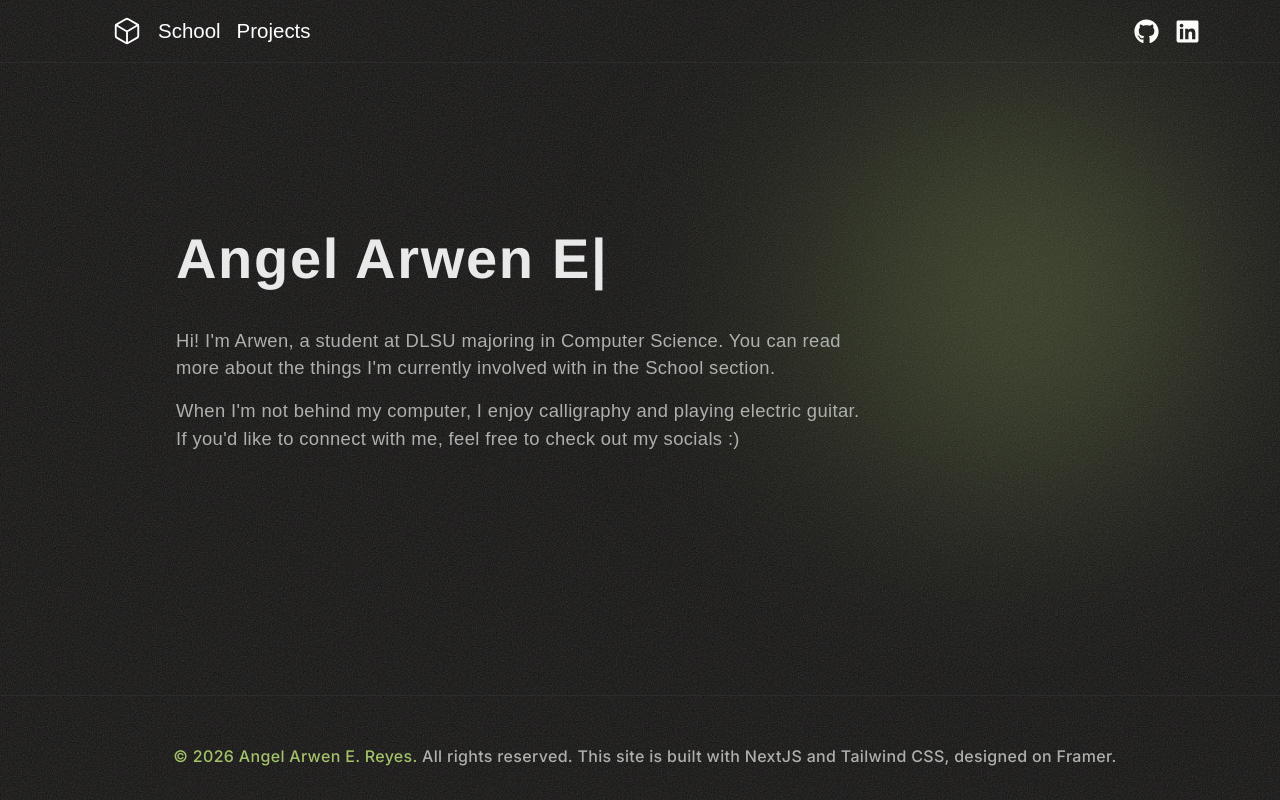
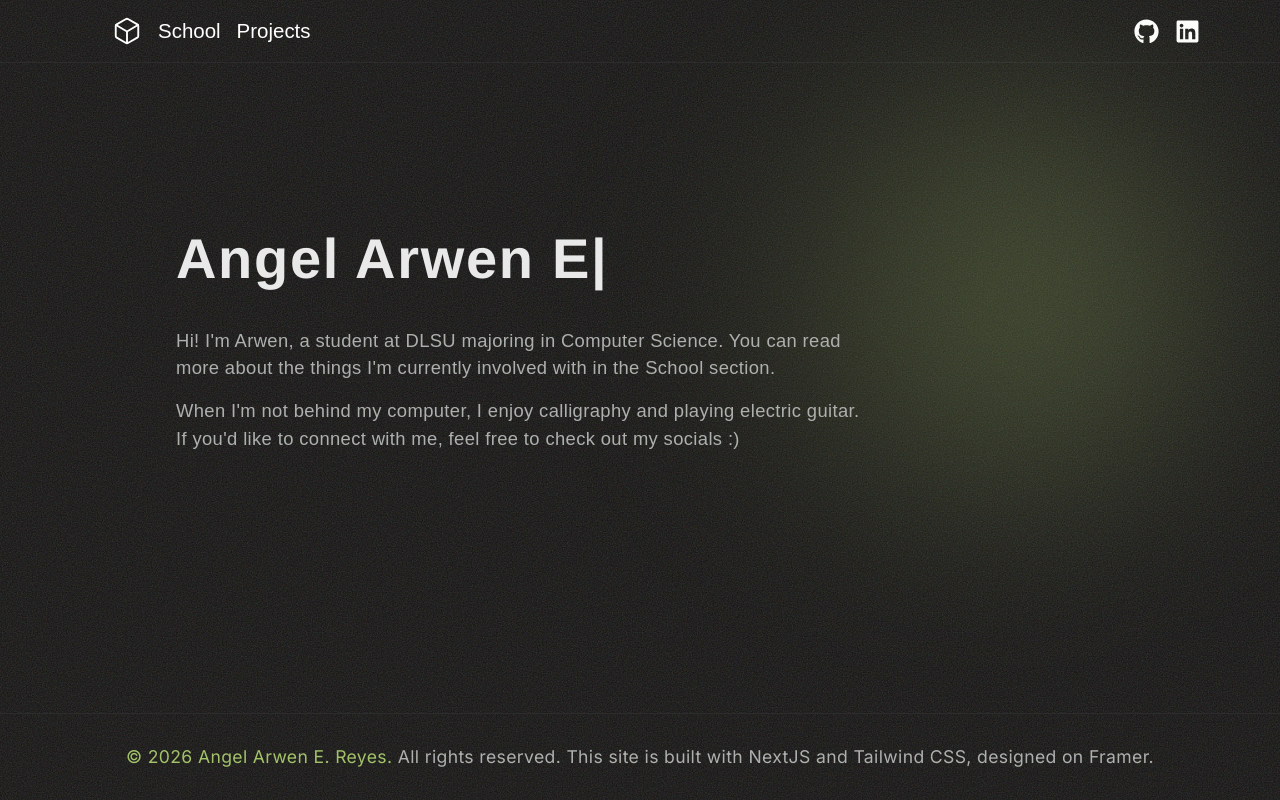
Before and after one commit to angele34/personal-website, a Next.js app: page / in a window 1280 px wide. Built offline with nearby package versions, Linux system fonts and the light colour scheme; a web font is replaced by a local one.

Commit message:
refactor: simplify footer and extract tech links

```diff
--- a/src/components/footer.tsx
+++ b/src/components/footer.tsx
@@ -1,55 +1,50 @@
 import Link from 'next/link';
 import React from 'react';
 
-export default function footer() {
+const techLinks = [
+  { name: 'NextJS', href: 'https://nextjs.org/' },
+  { name: 'Tailwind CSS', href: 'https://tailwindcss.com/' },
+  { name: 'Framer', href: 'https://www.framer.com/' },
+];
+
+export default function Footer() {
   return (
-    (<div className=" border-[#2d2d2de9] border-t-[1px] bottom-0 ">
-      <div className='flex justify-center
-        xxs:py-2 xxs:px-4 xxs:mt-2 xxs:ml-4
-        xs:py-4 xs:px-4 xs:mt-2 xs:ml-4
-        sm:py-6 sm:px-4 sm:mt-3 sm:ml-4
-        md:py-8 md:px-8 md:mt-4 md:ml-8
-        lg:py-8 lg:px-16 lg:mt-4 lg:ml-4
-        xl:py-8 xl:px-20 xl:mt-4 xl:ml-2.5
-        2xl:py-12 2xl:px-24 2xl:mt-8 2xl:ml-3
-        '>
-
-        <p className="font-medium font-inter text-content
-          xxs:text-p-xxs
-          xs:text-p-footer
-          sm:text-p-sm
-          md:text-p-md
-          lg:text-p-footer-lg
-          xl:text-p-footer-lg
-          2xl:text-p
-          tracking-wider
-          ">
-            <span className="text-green-light ">© 2026 Angel Arwen E. Reyes. </span>
-            All rights reserved. This site is built with {''}
+    <footer className="border-t border-[#2d2d2de9]">
+      <div className="flex justify-center px-4 py-8 sm:px-6 sm:py-6 md:px-8 lg:px-12 xl:px-16 2xl:px-24">
+        <p className="font-inter tracking-wider text-content xs:text-p-xs text-p-md 2xl:text-p-2xl">
+          <span className="text-green-light">
+            © 2026 Angel Arwen E. Reyes.
+          </span>{' '}
+          All rights reserved. This site is built with{' '}
           <Link
             href="https://nextjs.org/"
-              className= " hover:text-green-light hover:opacity-90 transition delay-120 "
+            className="transition hover:text-green-light hover:opacity-90"
             target="_blank"
-              rel="noopener noreferrer">
+            rel="noopener noreferrer"
+          >
             NextJS
           </Link>{' '}
-            and {''}
+          and{' '}
           <Link
             href="https://tailwindcss.com/"
-              className= " hover:text-green-light hover:opacity-90 transition delay-120 "
+            className="transition hover:text-green-light hover:opacity-90"
             target="_blank"
-              rel="noopener noreferrer">
+            rel="noopener noreferrer"
+          >
             Tailwind CSS
-            </Link>, designed on {' '}
+          </Link>
+          , designed on{' '}
           <Link
             href="https://www.framer.com/"
-              className= " hover:text-green-light hover:opacity-90 transition delay-120 "
+            className="transition hover:text-green-light hover:opacity-90"
             target="_blank"
-              rel="noopener noreferrer">
-              Framer.
+            rel="noopener noreferrer"
+          >
+            Framer
           </Link>
+          .
         </p>
       </div>
-    </div>)
+    </footer>
   );
 }
```
Lines whose indentation alone changed are shown as unchanged.
